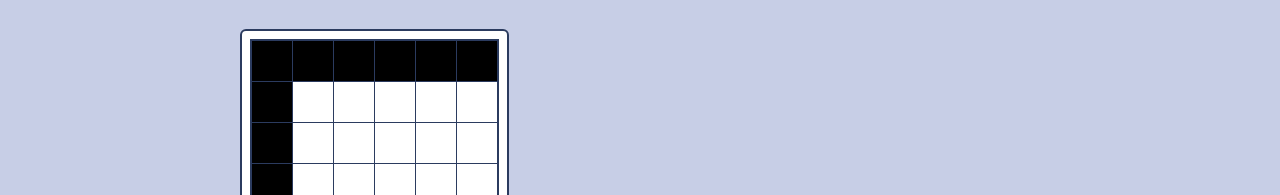
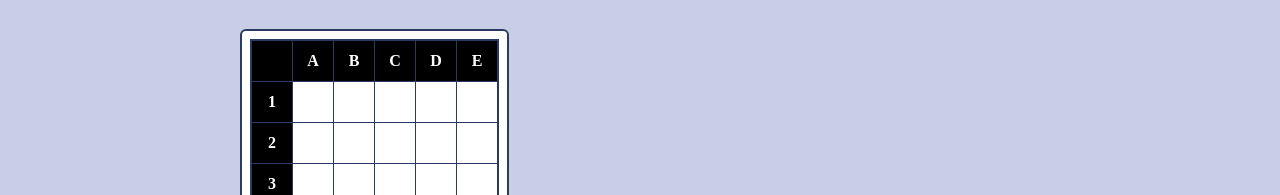
Before and after one commit to HridayaB/hridaya-app, an Angular app: page /color in a window 1280 px wide. Both pictures are taken after a click on the button "Generate". Shown: the part 605-800 px from the top of the page. Built offline with nearby package versions, Linux system fonts and the light colour scheme.

Commit message:
hopefullly final touches

```diff
--- a/src/color/color_coordinate_generation.component.html
+++ b/src/color/color_coordinate_generation.component.html
@@ -113,8 +113,9 @@
                 (click)="onCellClick(rowIndex, colIndex)"
                 [class.header-cell]="rowIndex === 0 || colIndex === 0"
                 [class.clickable-cell]="rowIndex > 0 && colIndex > 0"
-                [style.backgroundColor]="getCellColor(rowIndex, colIndex)">
-                {{ rowIndex === 0 || colIndex === 0 ? cell : paintingTableData[0][colIndex] + rowIndex }}
+                [style.backgroundColor]="getCellColor(rowIndex, colIndex)"
+                [style.color]="(rowIndex === 0 || colIndex === 0) ? 'white' : 'transparent'">
+                {{ rowIndex === 0 || colIndex === 0 ? cell : '' }}
             </td>
           </tr>
         </tbody>
```
